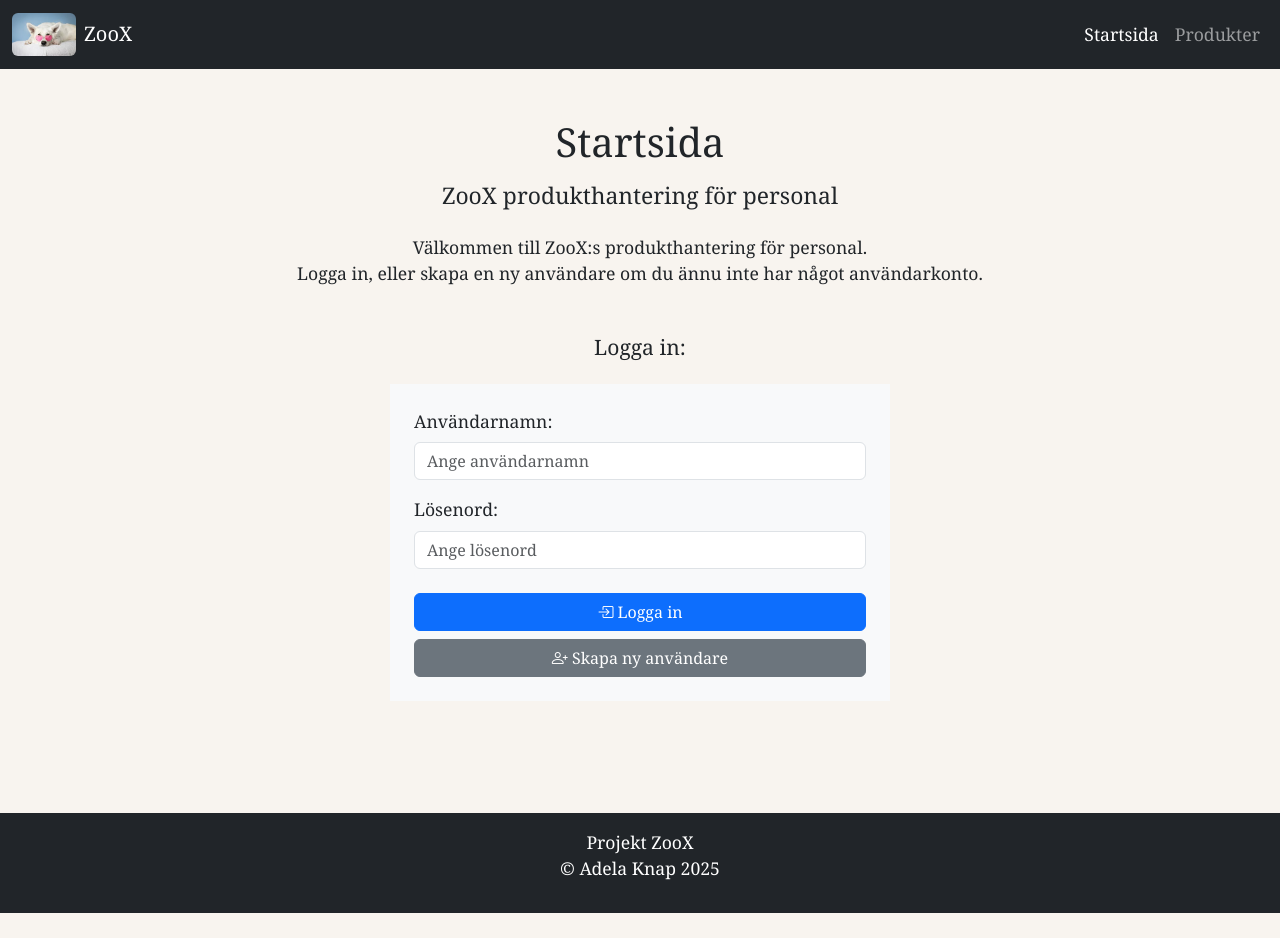
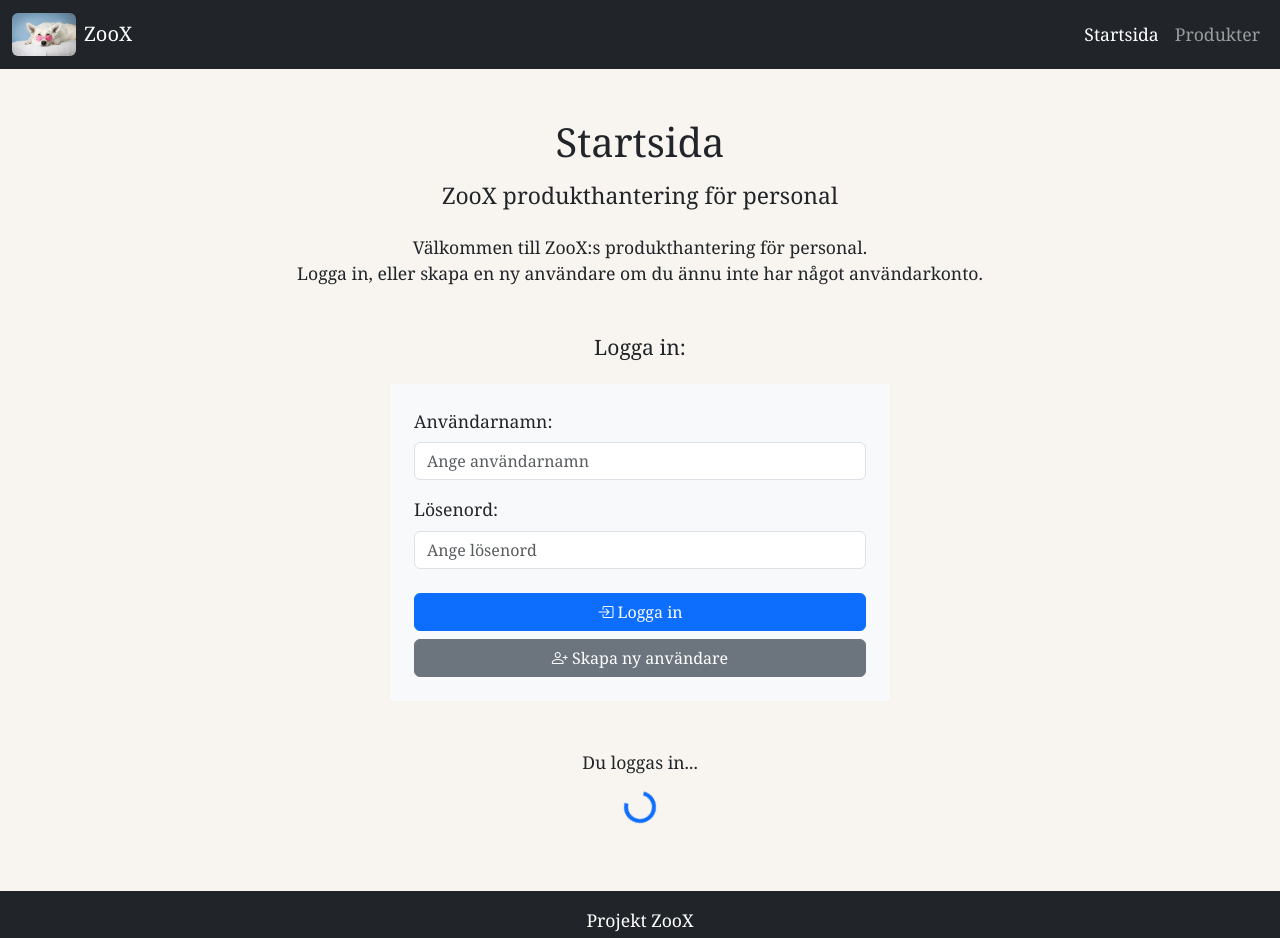
Before and after one commit to AdelaKnap/ZooX_privat, a Vue app: page / in a window 1280 px wide. Shown: the top 938 px of the page. Before the commit the page ends 913 px from the top, so only its background shows below. Built offline with nearby package versions, Linux system fonts and the light colour scheme.

Commit message:
lägger till laddikon för inlogg

```diff
--- a/src/components/Login.vue
+++ b/src/components/Login.vue
@@ -25,6 +25,14 @@
         </form>
     </div>
 
+    <!-- Laddningsmeddelande plus ikon som visas innan hämtningen från servern är klar -->
+    <div v-if="isLoading" class="loading text-center">
+        <p>Du loggas in...</p>
+        <div class="spinner-border text-primary" role="status">
+            <span class="visually-hidden">Loading...</span>
+        </div>
+    </div>
+
 </template>
 
 <script>
@@ -38,6 +46,7 @@ export default {
             username: "",
             password: "",
             error: null,
+            isLoading: true,   // Laddningsikon för inlogg
         };
     },
     methods: {
@@ -53,6 +62,8 @@ export default {
                 this.error = "Du måste ange användarnamn och lösenord.";
                 return;
             }
+
+            this.isLoading = true;
 
             try {
                 // Post med axios
@@ -73,6 +84,8 @@ export default {
                 } else {
                     console.error("Ett fel inträffade:", error);
                 }
+            } finally {
+                this.isLoading = false;
             }
         },
     },
```
